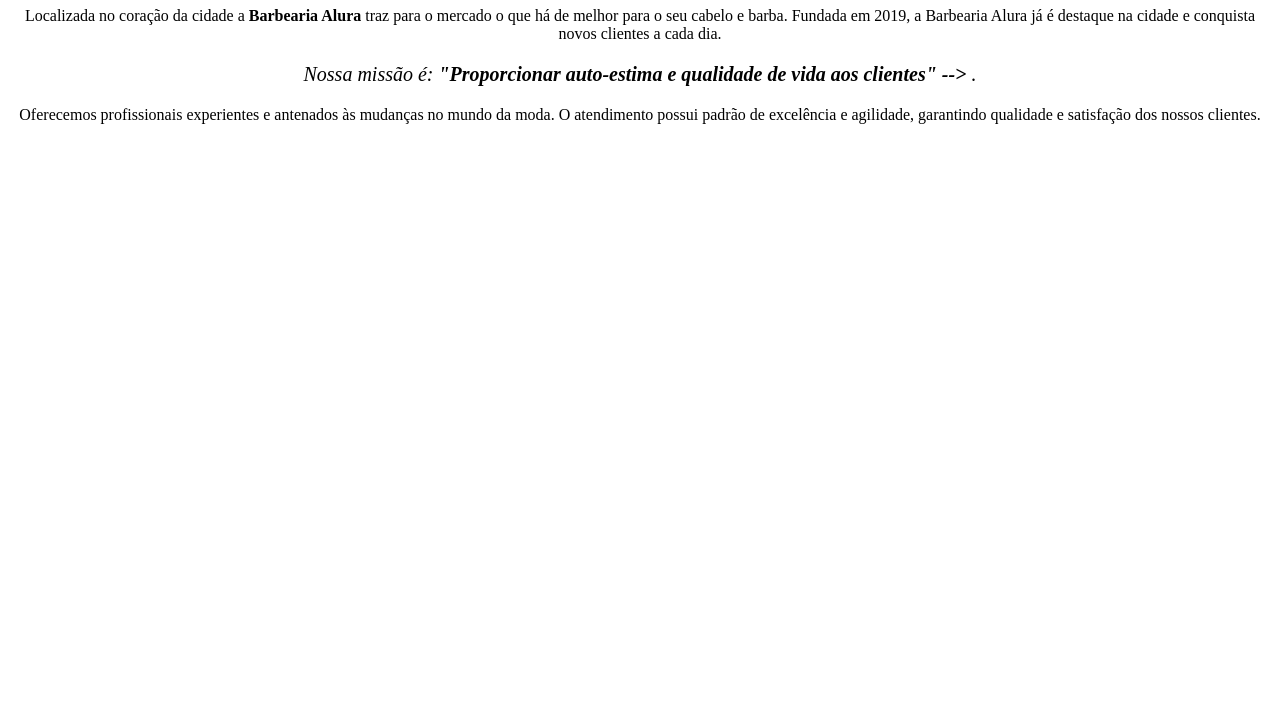
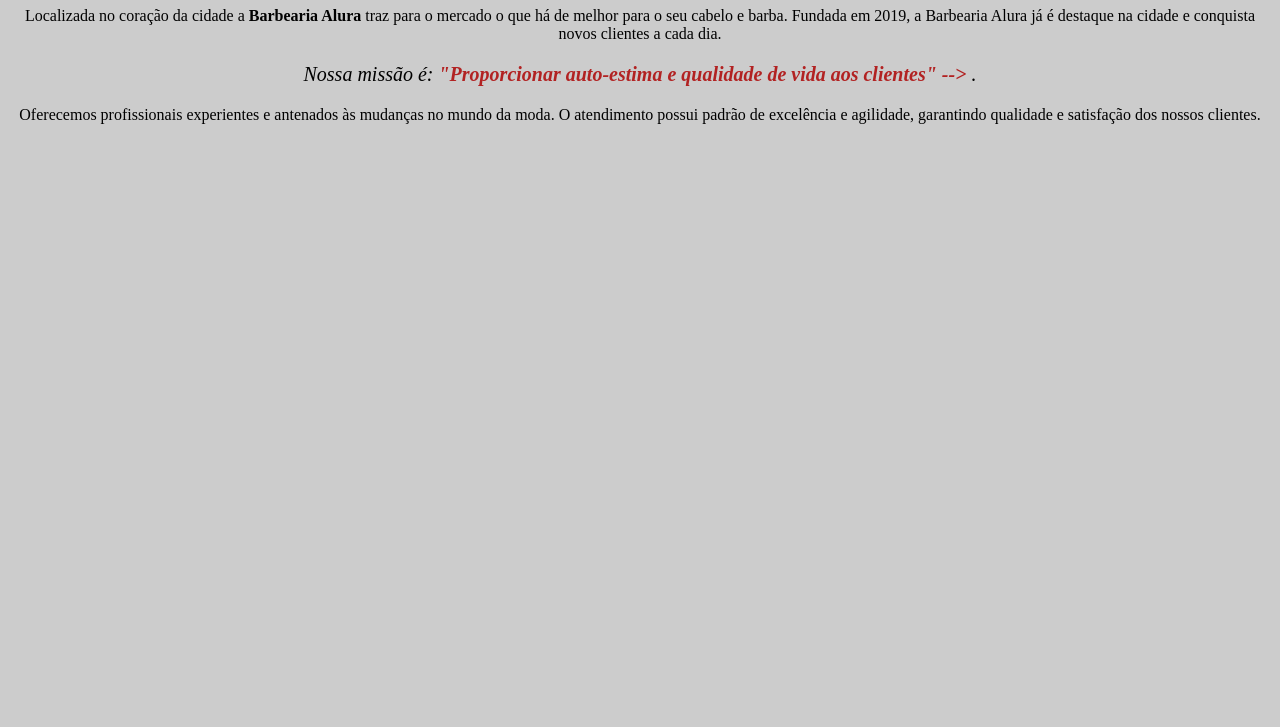
Before and after one commit to leonardo250609/aluraprojeto, a plain HTML site: page index.html in a window 1280 px wide. Shown: the part 73-800 px from the top of the page. Drawn offline with Linux system fonts and the light colour scheme.

Commit message:
style.css

```diff
--- a/style.css
+++ b/style.css
@@ -1,9 +1,9 @@
-
-
-
-
-
-
-p {
-    text-align: center
+body {
+    background: #cccccc
 }
+p{
+    text-align: center;
+}
+em strong {
+    color: firebrick;
+}
```
Also changed, not shown: 1 other file.
